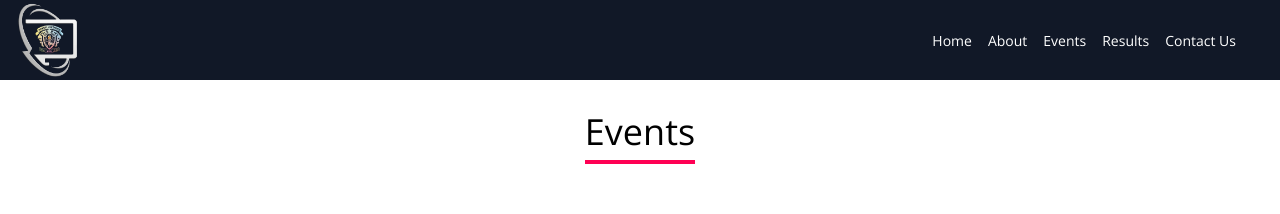
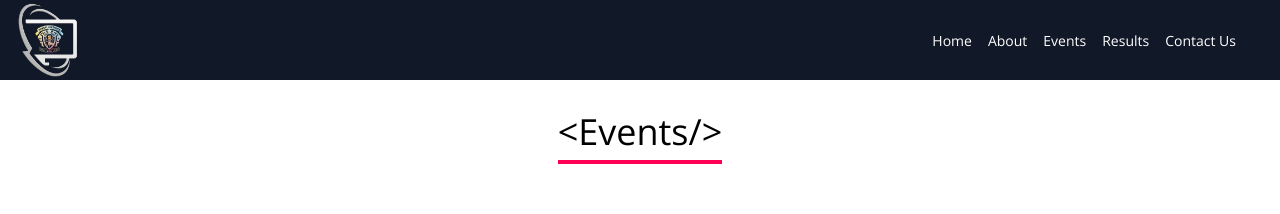
Before and after one commit to namanArora1022/thebyteknights, a React (Create React App) app: page /events in a window 1280 px wide. Shown: the top 214 px of the page. Built offline with nearby package versions, Linux system fonts and the light colour scheme; a web font is replaced by a local one.

Commit message:
<Events/>

```diff
--- a/src/pages/Events.jsx
+++ b/src/pages/Events.jsx
@@ -10,7 +10,7 @@ const Events = () => {
     return (
         <div className="pt-20 px-4 md:px-10 pb-36">
             <main className='py-8 flex flex-col justify-center items-center'>
-                <h1 className='text-4xl Pink-border'>Events</h1>
+                <h1 className='text-4xl Pink-border'>&lt;Events/&gt;</h1>
                 {/* Events */}
                 <div className='mt-6 grid grid-cols-1 md:grid-cols-2 justify-center items-center w-full py-6'>
                     {activeEvents.length !== 0 &&
```
